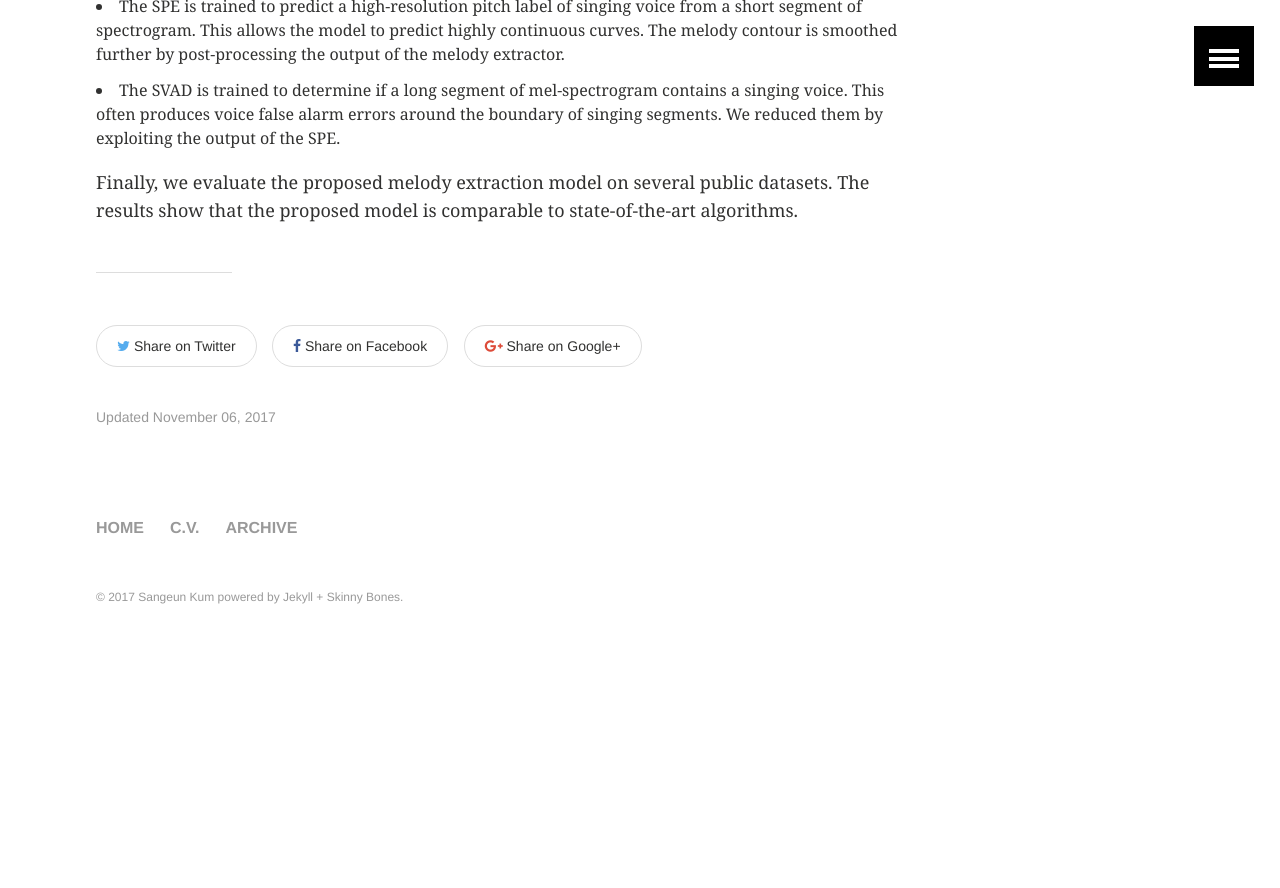
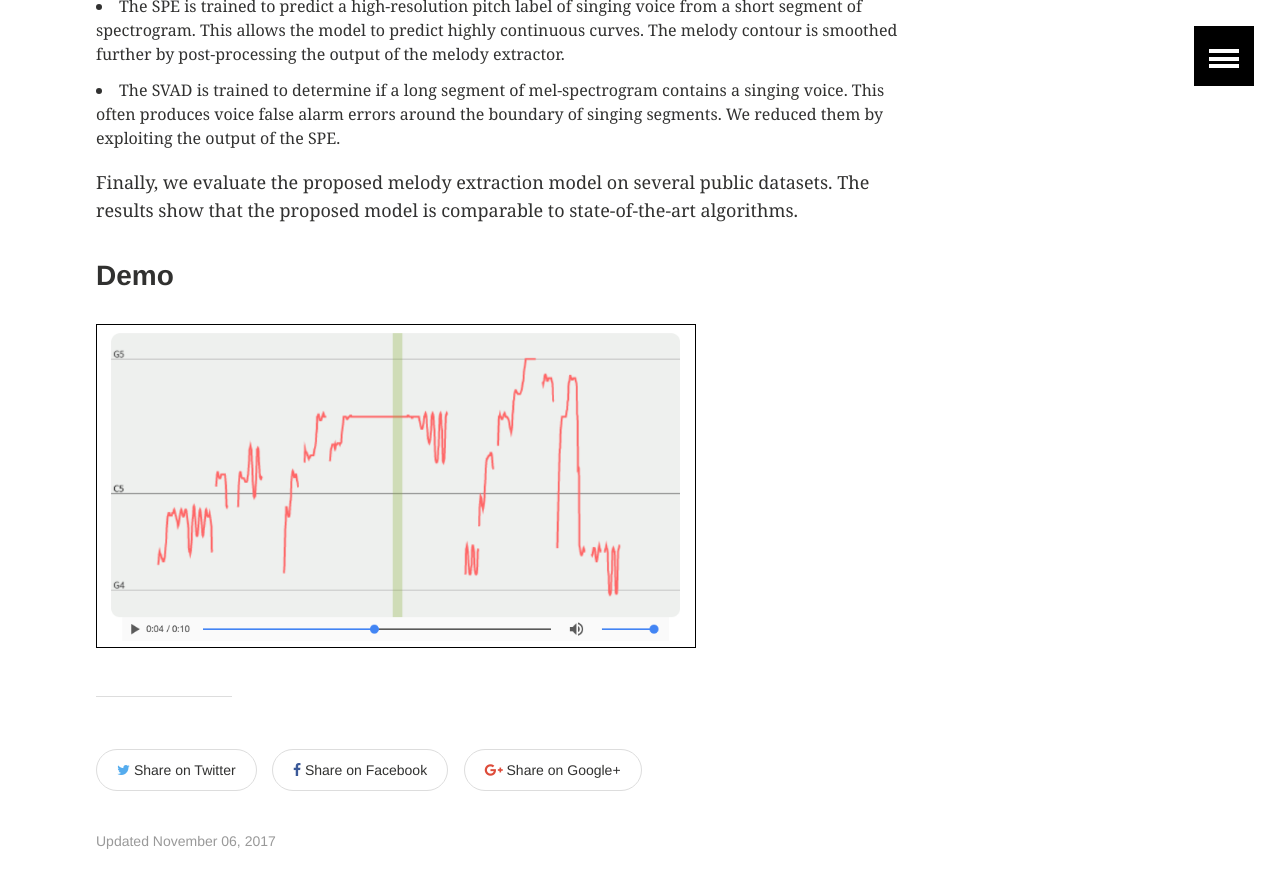
Before and after one commit to keums/keums.github.io, a Jekyll site: the page built from _posts/archive/2017-11-06-MelodyExtraction_CNN.md, in a window 1280 px wide and 900 px high, scrolled down 1180 px. Shown: the top 888 px of the window. Built offline with Jekyll 4.4.1, drawn with Linux system fonts in a browser that asks for light colours; before the commit the page ends 1863 px from its top, so only the background shows below that.

Commit message:
Update 2017-11-06-MelodyExtraction_CNN.md

```diff
--- a/_posts/archive/2017-11-06-MelodyExtraction_CNN.md
+++ b/_posts/archive/2017-11-06-MelodyExtraction_CNN.md
@@ -32,3 +32,8 @@ image:
 <li>The SVAD is trained to determine if a long segment of mel-spectrogram contains a singing voice. This often produces voice false alarm errors around the boundary of singing segments. We reduced them by exploiting the output of the SPE.
 <p>
 Finally, we evaluate the proposed melody extraction model on several public datasets. The results show that the proposed model is comparable to state-of-the-art algorithms.</p>
+
+<h3> Demo </h3>
+<div style="width:600px; border:1px solid black;">
+<img src="/images/archive/appsci/demo_ex1.png"  width="600">
+</div>
```
